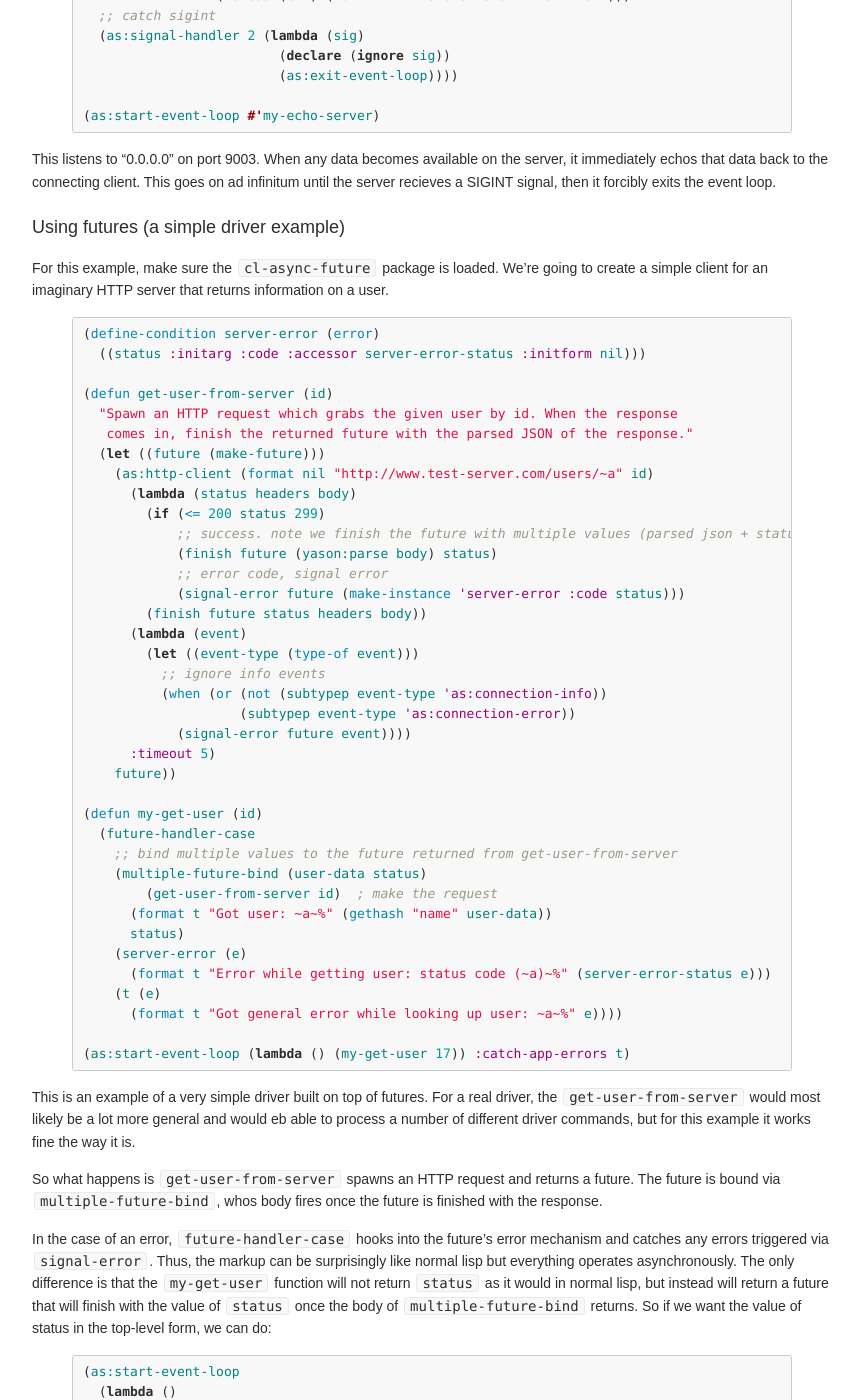
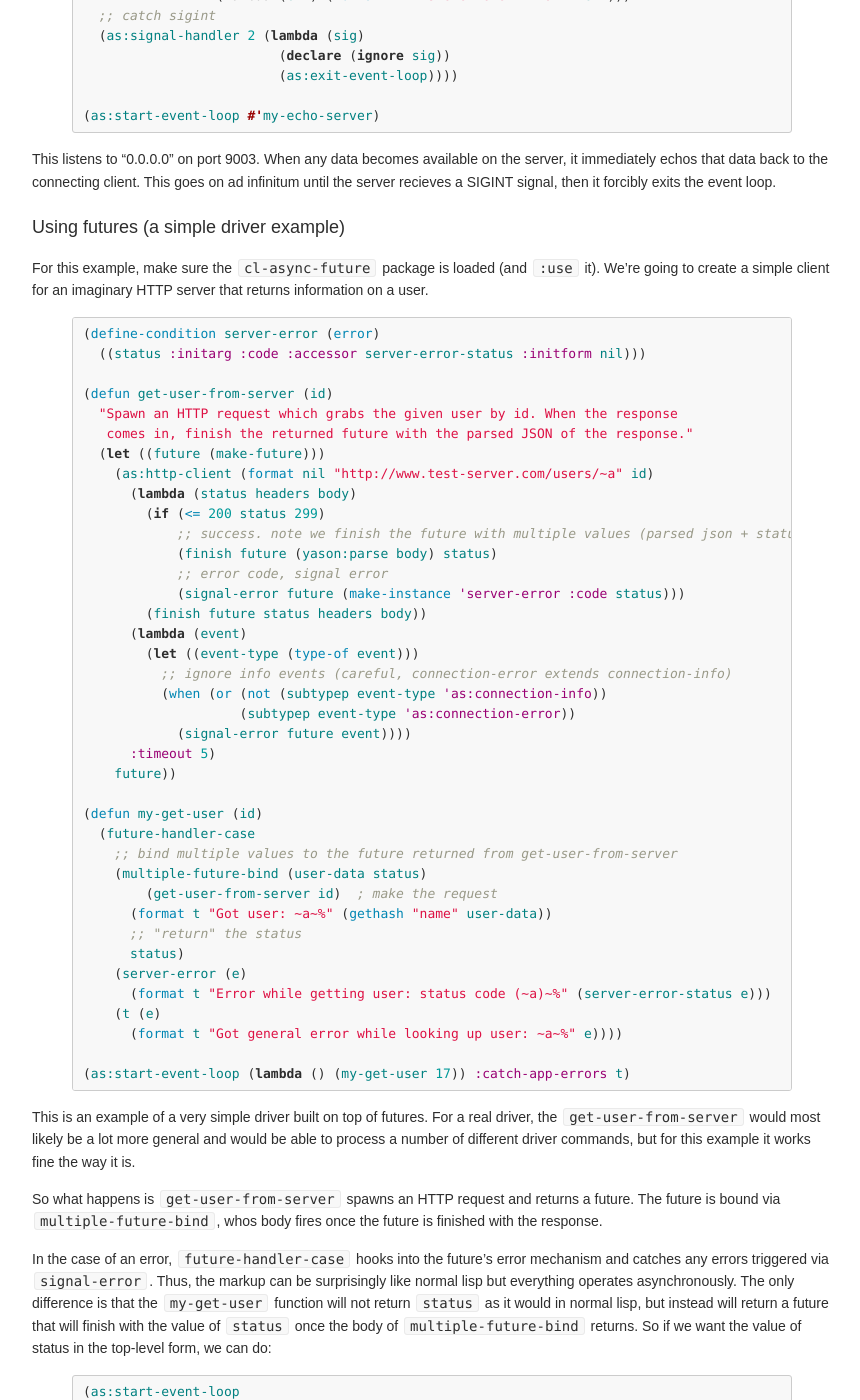
Before and after one commit to orthecreedence/cl-async, a Jekyll site: the page built from examples.md, in a window 1280 px wide and 1400 px high, scrolled down 410 px. Shown: the whole window, without its empty margins (208-1068 px from the left). Built offline with Jekyll 4.4.1, drawn with Linux system fonts in a browser that asks for light colours; Markdown is read by kramdown in place of the engine named in the settings.

Commit message:
fixing future example

```diff
--- a/examples.md
+++ b/examples.md
@@ -35,9 +35,9 @@ exits the event loop.
 
 <a id="future-example"></a>
 ### Using futures (a simple driver example)
-For this example, make sure the `cl-async-future` package is loaded. We're going
-to create a simple client for an imaginary HTTP server that returns information
-on a user.
+For this example, make sure the `cl-async-future` package is loaded (and `:use`
+it). We're going to create a simple client for an imaginary HTTP server that
+returns information on a user.
 
 {% highlight cl %}
 (define-condition server-error (error)
@@ -57,7 +57,7 @@ on a user.
         (finish future status headers body))
       (lambda (event)
         (let ((event-type (type-of event)))
-          ;; ignore info events
+          ;; ignore info events (careful, connection-error extends connection-info)
           (when (or (not (subtypep event-type 'as:connection-info))
                     (subtypep event-type 'as:connection-error))
             (signal-error future event))))
@@ -70,6 +70,7 @@ on a user.
     (multiple-future-bind (user-data status)
         (get-user-from-server id)  ; make the request
       (format t "Got user: ~a~%" (gethash "name" user-data))
+      ;; "return" the status
       status)
     (server-error (e)
       (format t "Error while getting user: status code (~a)~%" (server-error-status e)))
@@ -81,7 +82,7 @@ on a user.
 
 This is an example of a very simple driver built on top of futures. For a real
 driver, the `get-user-from-server` would most likely be a lot more general and
-would eb able to process a number of different driver commands, but for this
+would be able to process a number of different driver commands, but for this
 example it works fine the way it is.
 
 So what happens is `get-user-from-server` spawns an HTTP request and returns a
@@ -110,7 +111,7 @@ future must be wrapped in [attach](/cl-async/future#attach) or
 expected.
 
 This is the standard way to implement [drivers](/cl-async/drivers) in cl-async.
-Read [more on futures](/cl-async-future) to get an understanding of what's going
+Read [more on futures](/cl-async/future) to get an understanding of what's going
 on.
 
 Github examples
```
